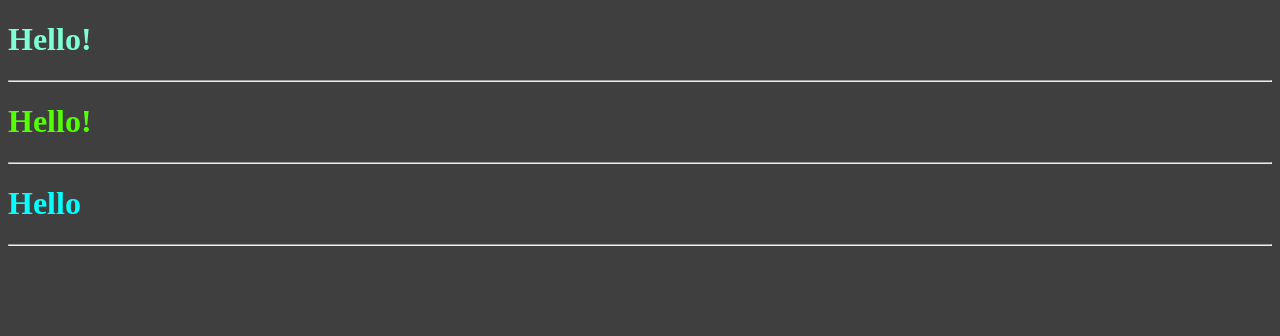
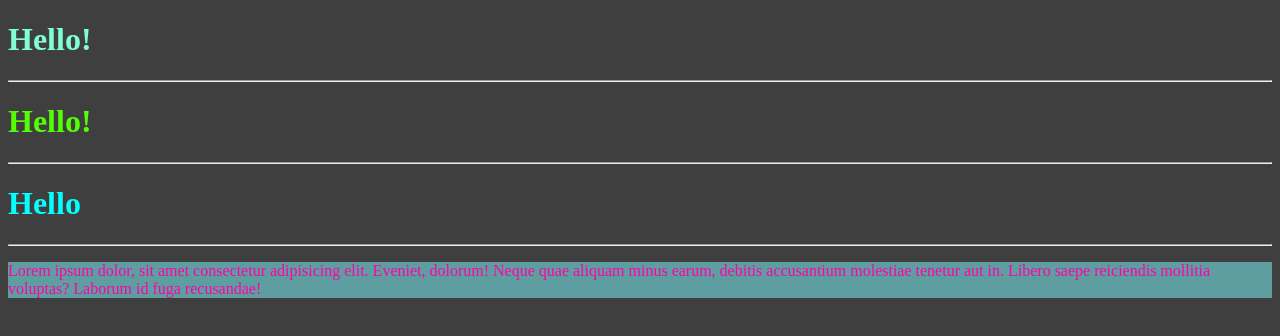
Before and after one commit to manimodirian/Hello-to-software, a plain HTML site: page colors.index.html in a window 1280 px wide. Drawn offline with Linux system fonts and the light colour scheme.

Commit message:
color class finished

```diff
--- a/colors.index.html
+++ b/colors.index.html
@@ -14,5 +14,8 @@
         <h1 style="color: #05ffff;">Hello</h1>
         <hr style="color: white;">
 
+      <p style="background-color: cadetblue;
+      color: rgb(255, 0, 170);
+      ">Lorem ipsum dolor, sit amet consectetur adipisicing elit. Eveniet, dolorum! Neque quae aliquam minus earum, debitis accusantium molestiae tenetur aut in. Libero saepe reiciendis mollitia voluptas? Laborum id fuga recusandae!</p>
     </body>
 </html>
```
